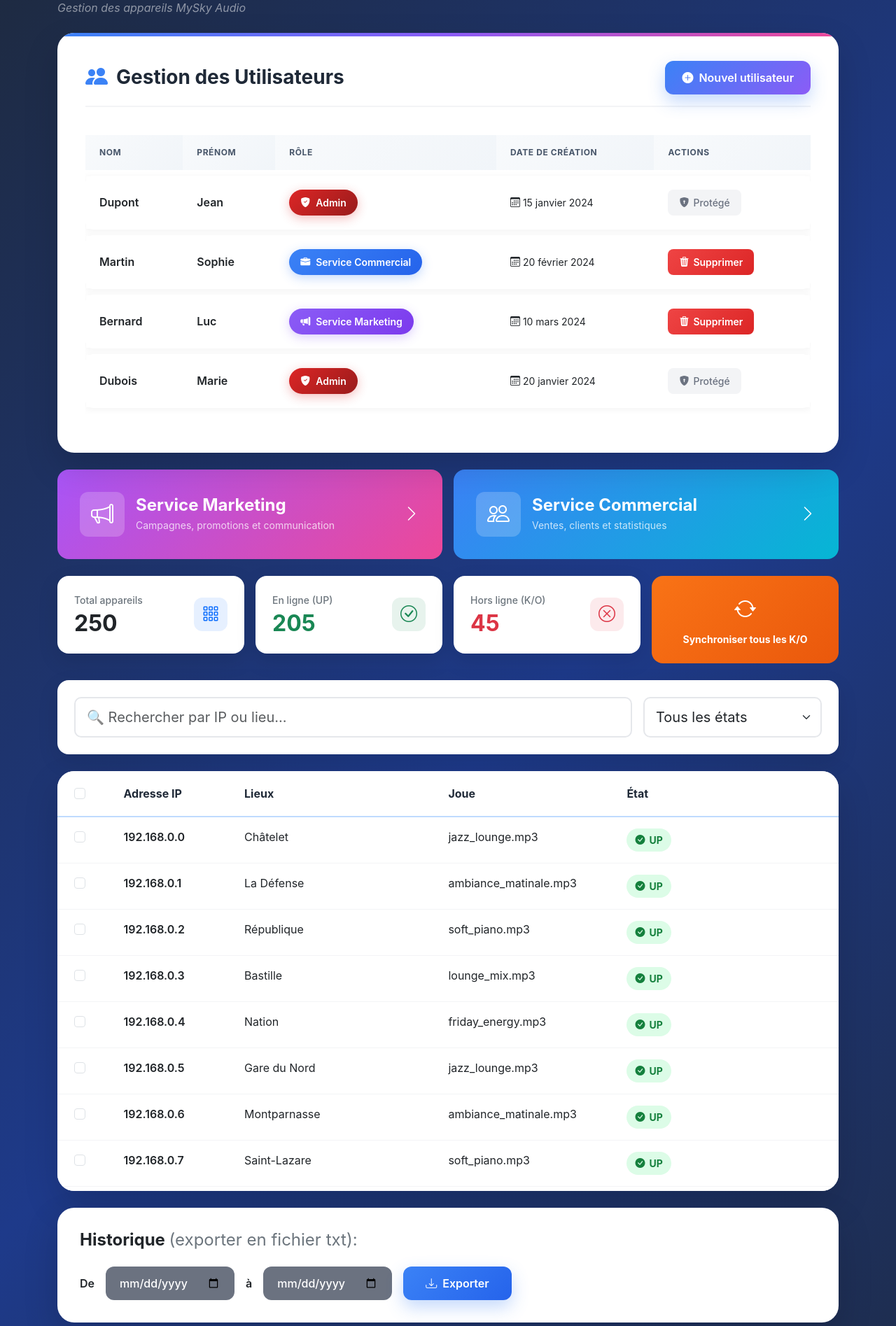
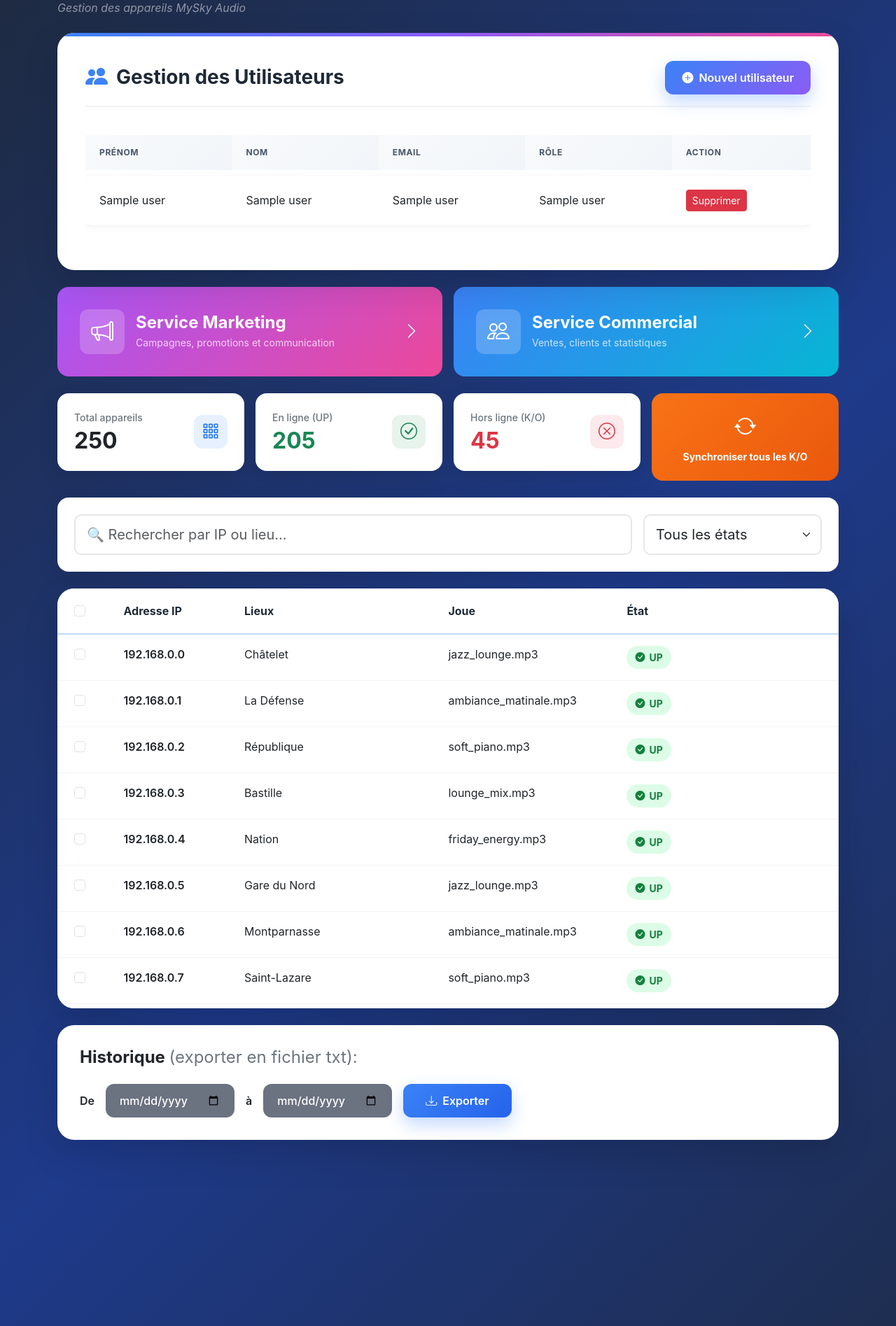
Before and after one commit to Hachimohammed/MYSKY_SAE, a Flask app: template PagesCodes/Sae_V2/app/templates/admin.html in a window 1280 px wide. Shown: the part 172-2067 px from the top of the page at 70% size. Run offline with Flask 3, Linux system fonts and the light colour scheme; the template is opened without the code that fills it: most values are stand-ins (such as "Sample title", 1, 10 or a date in 2020); parts of the project's set-up code (start-up, migrations or seed data) failed here and were passed over.

Commit message:
Creation utilisateur dans base de donnees sur panel admin avec leur suppression

```diff
--- a/PagesCodes/Sae_V2/app/models/BDDao.py
+++ b/PagesCodes/Sae_V2/app/models/BDDao.py
@@ -36,8 +36,8 @@ class DatabaseInit:
                 INSERT INTO Groupe_Role(nom_groupe, Description)
                         VALUES
                             ('ADMIN', 'Administrateur Système'),
-                            ('Marketing', Service marketing alimentant la playlist')
-                            ('Commercial', 'Service commercial ajoutant des pubs à la playlist)
+                            ('MARKETING', Service marketing alimentant la playlist')
+                            ('COMMERCIAL', 'Service commercial ajoutant des pubs à la playlist)
                 """)
 
             # 2. Table Utilisateur
--- a/PagesCodes/Sae_V2/app/services/UserService.py
+++ b/PagesCodes/Sae_V2/app/services/UserService.py
@@ -1,17 +1,17 @@
-
+from app.models.UserDAO import UserSqliteDAO as UserDAO
 import sqlite3
 import bcrypt
 from flask import current_app
 
 class UserService:
-    def _get_conn(self):
+    def _getDbconnection(self):
 
         conn = sqlite3.connect(current_app.root_path + '/musicapp.db')
         conn.row_factory = sqlite3.Row
         return conn
 
     def login(self, email, password):
-        conn = self._get_conn()
+        conn = self._getDbconnection()
         try:
 
             query = """
--- a/PagesCodes/Sae_V2/app/templates/admin.html
+++ b/PagesCodes/Sae_V2/app/templates/admin.html
@@ -423,14 +423,30 @@
                 <table class="users-table table">
                     <thead>
                         <tr>
+                            <th>Prénom</th>
                             <th>Nom</th>
-                            <th>Prénom</th>
+                            <th>Email</th>
                             <th>Rôle</th>
-                            <th>Date de création</th>
-                            <th>Actions</th>
+                            <th>Action</th>
                         </tr>
                     </thead>
-                    <tbody id="usersTable"></tbody>
+                    <tbody>
+                        {% for user in users %}
+                        <tr>
+                            <td>{{ user[1] }}</td>
+                            <td>{{ user[2] }}</td>
+                            <td>{{ user[3] }}</td>
+                            <td>{{ user[4] }}</td>
+                            <td>
+                                <form method="POST" action="{{ url_for('delete_user', user_id=user[0]) }}">
+                                    <button class="btn btn-danger btn-sm">
+                                        Supprimer
+                                    </button>
+                                </form>
+                            </td>
+                        </tr>
+                        {% endfor %}
+                    </tbody>
                 </table>
             </div>
         </div>
@@ -595,28 +611,40 @@
                     <button type="button" class="btn-close btn-close-white" data-bs-dismiss="modal"></button>
                 </div>
                 <div class="modal-body">
-                    <form id="addUserForm">
+                    <form id="addUserForm" method="POST" action="{{ url_for('addUser') }}">
                         <div class="mb-3">
                             <label class="form-label">
                                 <i class="bi bi-person-badge"></i> Nom
                             </label>
-                            <input type="text" class="form-control" id="userName" placeholder="Ex: Dupont" required>
+                            <input type="text" class="form-control" id="username" name="firstname" placeholder="Ex: Dupont" required>
                         </div>
                         <div class="mb-3">
                             <label class="form-label">
                                 <i class="bi bi-person"></i> Prénom
                             </label>
-                            <input type="text" class="form-control" id="userFirstName" placeholder="Ex: Jean" required>
+                            <input type="text" class="form-control" id="userfirstname" name="name" placeholder="Ex: Jean" required>
+                        </div>
+                        <div class="mb-3">
+                            <label class="form-label">
+                                <i class="bi bi-person"></i> Email
+                            </label>
+                            <input type="text" class="form-control" id="useremail" name="email" placeholder="Ex: jean.dupont@gmail.com" required>
+                        </div>
+                        <div class="mb-3">
+                            <label class="form-label">
+                                <i class="bi bi-person"></i> Mot de passe
+                            </label>
+                            <input type="text" class="form-control" id="userpassword" name="password" placeholder="" required>
                         </div>
                         <div class="mb-3">
                             <label class="form-label">
                                 <i class="bi bi-award"></i> Rôle
                             </label>
-                            <select class="form-select" id="userRole" required>
+                            <select class="form-select" id="userRole" name="role" required>
                                 <option value="">Sélectionner un rôle...</option>
-                                <option value="Admin">🛡️ Administrateur</option>
-                                <option value="Service Commercial">💼 Service Commercial</option>
-                                <option value="Service Marketing">📢 Service Marketing</option>
+                                {% for g in groupes %}
+                                    <option value="{{ g[0] }}">{{ g[1] }}</option>
+                                {% endfor %}
                             </select>
                         </div>
                     </form>
```
Also changed, not shown: PagesCodes/Sae_V2/app/controllers/LoginController.py (+5 -2 lines), PagesCodes/Sae_V2/app/controllers/UserController.py (+12 -1 lines), PagesCodes/Sae_V2/app/models/UserDAO.py (+66 -0 lines).
